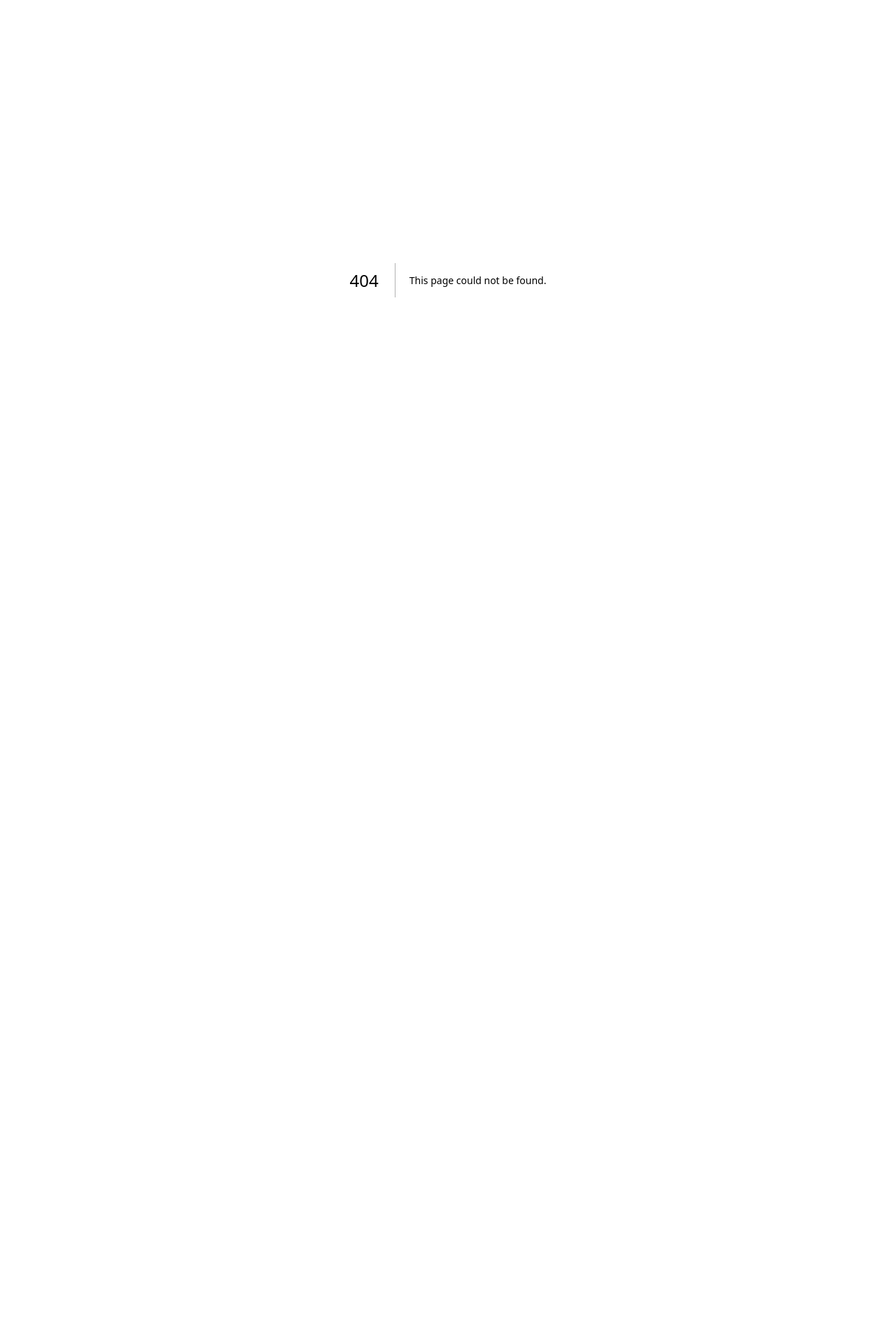
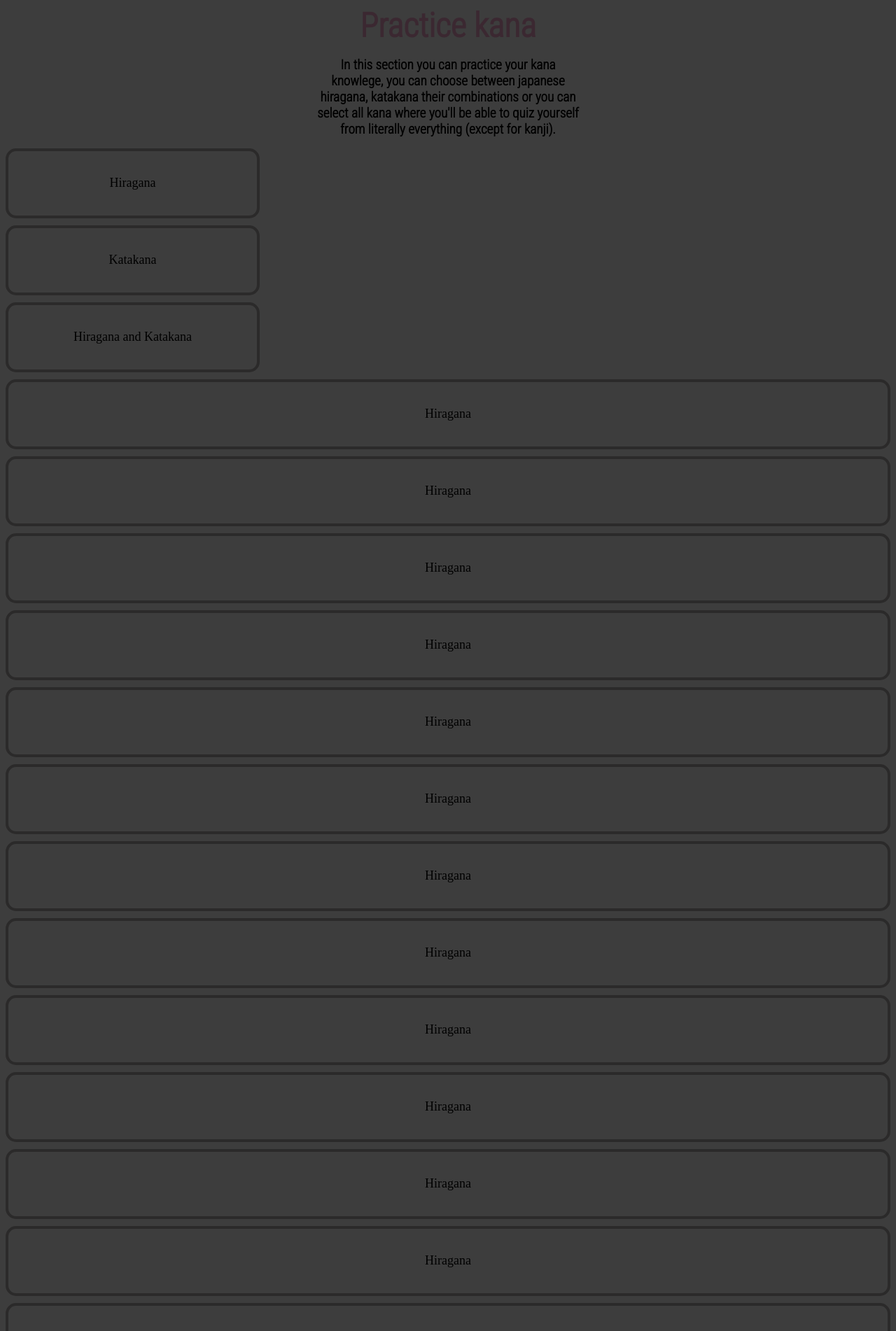
Before and after one commit to Domino123-dot/Japanese-Bingo, a Next.js app: page /kana/kana in a window 1280 px wide. Before the commit this address had no page. Shown: the top 1902 px of the page at 70% size. Before the commit the page ends 800 px from the top, so only its background shows below. Built offline with nearby package versions, Linux system fonts and the light colour scheme; a web font is replaced by a local one.

Commit message:
temporary branch commit

```diff
--- a/components/button/button.js
+++ b/components/button/button.js
@@ -2,9 +2,9 @@ import React from "react";
 import styles from "../button/button.module.scss"
 
 
-const Button = ({children}) =>{
+const Button = ({children,href}) =>{
 return(
-<button className={styles.button}> {children}</button>
+<a href={href}><button className={styles.button}> {children}</button></a>
 
 )
 }
--- a/components/button/button.module.scss
+++ b/components/button/button.module.scss
@@ -6,15 +6,15 @@
     border-radius: 15px;
     text-align: center;
     text-decoration: none;
-    display: inline-block;
-    width: 100%;
-    height: 100px;
     background-color: transparent;
-    transition: 3s;
+    transition: 1.5s;
     margin-bottom: 10px;
-
+    width:100%;
+    height:100px;
     &:hover {
-      transition: 3s;
+      transition: 1.5s;
       transform: scale(1.1);
+      border: 4px solid #d6d6d6;
+      color:#d6d6d6;
     }
   }
--- a/components/header/header.js
+++ b/components/header/header.js
@@ -1,17 +1,17 @@
 import React from "react";
 import styles from "../header/header.module.scss";
 
-const Header = () => {
+const Header = ({children,title}) => {
   return (
     <div className={styles.header}>
       <div className={styles.head}>
-        <h1>Testowa strona z Quizem</h1>
+       {title}
       </div>
       <div className={styles.desc}>
         <h2>
-         Testowa strona z quizem lorem ipsum
-         Qui veniam non Lorem duis consequat ad ullamco.Sit pariatur qui eiusmod exercitation. Quis minim et enim consectetur laborum ut sit deserunt minim laboris ea non. Nostrud ut Lorem nostrud cillum proident cillum cillum cillum. Et duis sint enim dolore nulla proident laborum sint in labore deserunt minim deserunt.
-abore excepteur veniam elit culpa sunt duis ut voluptate et pariatur irure. Consequat Lorem culpa ve
+          {children}
+
+
         </h2>
       </div>
     </div>
@@ -19,3 +19,14 @@ abore excepteur veniam elit culpa sunt duis ut voluptate et pariatur irure. Cons
 };
 
 export default Header;
+
+
+/*
+         Free to use japanese kana quiz, you can practice your Hiragana and Katakana
+         knowlege in "Practice kana" section of this website, on the other hand I present to you "Practice writing"
+         where you can practice your kana knowlege by writing whole words, enjoy! */
+
+
+        /*
+        <h1>Japanese kana quiz!</h1>
+       */
--- a/components/header/header.module.scss
+++ b/components/header/header.module.scss
@@ -8,12 +8,12 @@
 .head {
   color: $pink;
   text-align: center;
-  font-size: 1rem;
+  font-size: 3rem;
 }
 .desc {
   margin-left: 35%;
   margin-right: 35%;
   text-align: center;
   text-overflow: inherit;
-  font-size: 0.6rem;
+  font-size: .8rem;
 }
--- a/pages/index.js
+++ b/pages/index.js
@@ -10,8 +10,8 @@ export default function Home() {
       <Header />
 
       <div className={styles.buttons}>
-      <Button>Practice kana</Button>
- <Button>Practice writing using kana</Button>
+  <Button href="/kana">Practice kana</Button>
+ <Button href="#writing">Practice writing using kana</Button>
 
 
       </div>
--- /dev/null
+++ b/pages/kana/index.js
@@ -0,0 +1,3 @@
+import kana from "./kana";
+
+export default kana;
--- /dev/null
+++ b/pages/kana/kana.jsx
@@ -0,0 +1,65 @@
+import React from "react";
+import Header from "../../components/header/header";
+import Line from "../../components/line.js";
+import Footer from "../../components/footer/footer";
+import Button from "../../components/button/button";
+import styles from "../kana/kana.module.scss";
+const kana = () => {
+  return (
+    <>
+      <Header title="Practice kana">
+        In this section you can practice your kana knowlege, you can choose
+        between japanese hiragana, katakana their combinations or you can select
+        all kana where you'll be able to quiz yourself from literally everything
+        (except for kanji).
+      </Header>
+
+      <div className={styles.buttons}>
+        <Button className={styles.button} href="/kana">Hiragana</Button>
+        <Button className={styles.button} href="#writing">Katakana</Button>
+        <Button className={styles.button} href="#writing">Hiragana and Katakana</Button>
+      </div>
+
+      <div className={styles.kana}>
+        <Button href="/kana">Hiragana</Button>
+        <Button href="/kana">Hiragana</Button>
+        <Button href="/kana">Hiragana</Button>
+        <Button href="/kana">Hiragana</Button>
+        <Button href="/kana">Hiragana</Button>
+        <Button href="/kana">Hiragana</Button>
+        <Button href="/kana">Hiragana</Button>
+        <Button href="/kana">Hiragana</Button>
+        <Button href="/kana">Hiragana</Button>
+        <Button href="/kana">Hiragana</Button>
+        <Button href="/kana">Hiragana</Button>
+      </div>
+      <div className={styles.dakuten}>
+        <Button href="/kana">Hiragana</Button>
+        <Button href="/kana">Hiragana</Button>
+        <Button href="/kana">Hiragana</Button>
+        <Button href="/kana">Hiragana</Button>
+        <Button href="/kana">Hiragana</Button>
+        <Button href="/kana">Hiragana</Button>
+      </div>
+      <div className={styles.combination}>
+        <Button href="/kana">Hiragana</Button>
+        <Button href="/kana">Hiragana</Button>
+        <Button href="/kana">Hiragana</Button>
+        <Button href="/kana">Hiragana</Button>
+        <Button href="/kana">Hiragana</Button>
+        <Button href="/kana">Hiragana</Button>
+        <Button href="/kana">Hiragana</Button>
+        <Button href="/kana">Hiragana</Button>
+        <Button href="/kana">Hiragana</Button>
+        <Button href="/kana">Hiragana</Button>
+        <Button href="/kana">Hiragana</Button>
+        <Button href="/kana">Hiragana</Button>
+        <Button href="/kana">Hiragana</Button>
+      </div>
+      <Line />
+      <Footer />
+    </>
+  );
+};
+
+export default kana;
--- /dev/null
+++ b/pages/kana/kana.module.scss
@@ -0,0 +1,14 @@
+.buttons{
+    display: inline-block;
+    text-align: center;
+    text-overflow: inherit;
+    font-size: .8rem;
+
+
+}
+.button{
+
+width:50%;
+
+
+}
```
Also changed, not shown: components/fade/fade.js (added, +18 -0 lines), components/fade/fade.module.scss (added).
